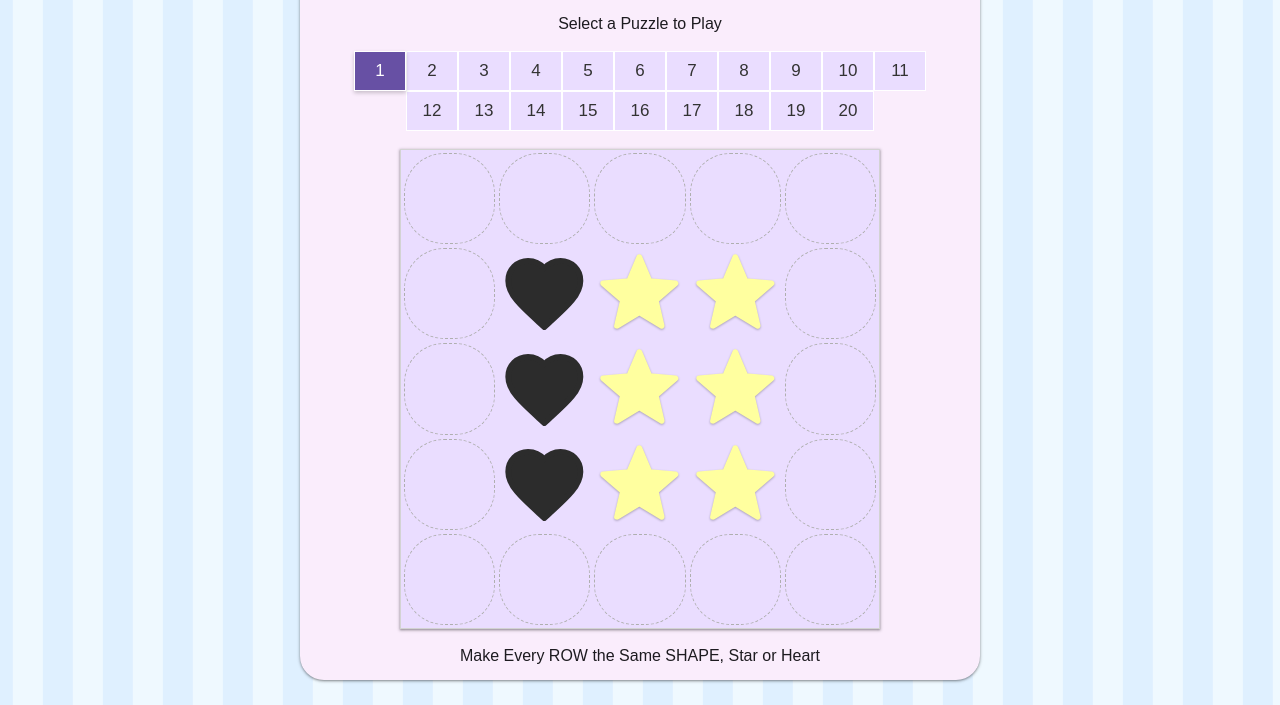
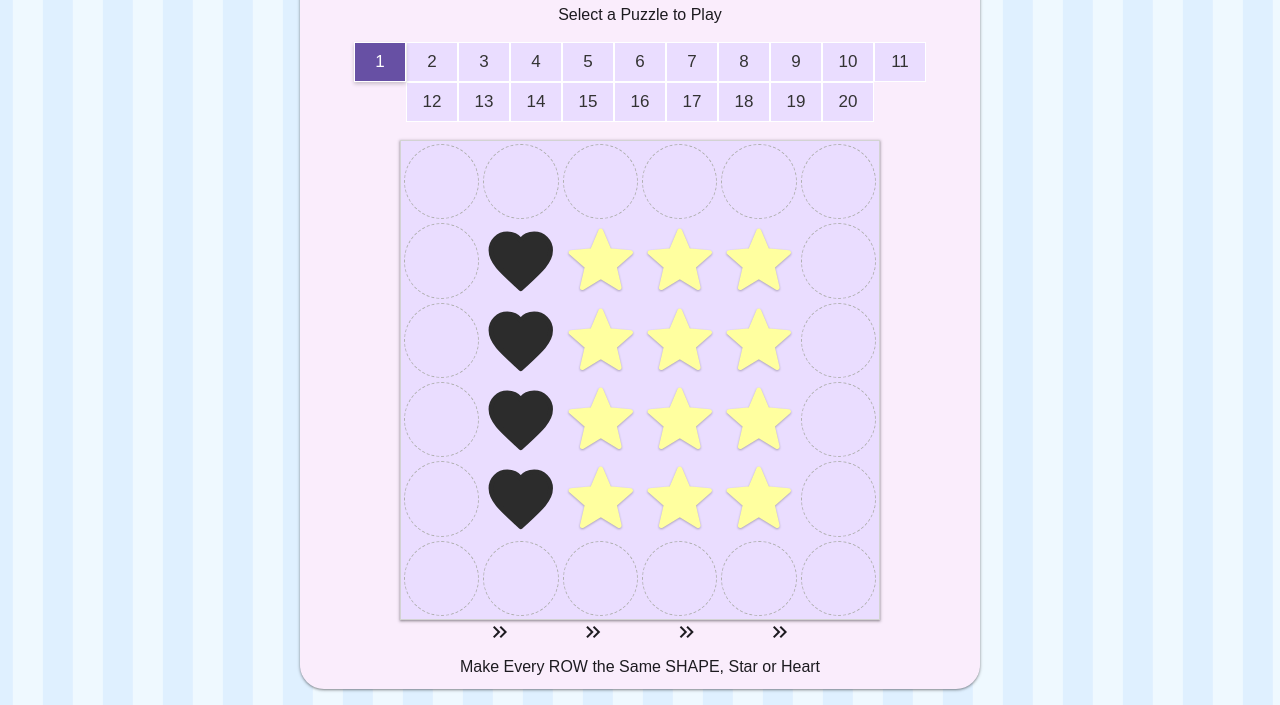
Before and after one commit to arte2026/Flipado, a plain HTML site: page puzzle3-1.html in a window 1280 px wide. Shown: the part 95-800 px from the top of the page. Drawn offline with nearby package versions, Linux system fonts and the light colour scheme; a web font is replaced by a local one.

Commit message:
Add files via upload

```diff
--- a/puzzle3-1.html
+++ b/puzzle3-1.html
@@ -28,7 +28,27 @@
 
         <div id="grid" class="grid"></div>
 
+         <div style="width: 100%; height: 20px;  display: flex;">
 
+            <div class="colarrow"></div>
+
+ <div class="colarrow"><span class="material-symbols-outlined">
+keyboard_double_arrow_right
+</span></div>
+
+         <div class="colarrow"><span class="material-symbols-outlined">
+keyboard_double_arrow_right
+</span></div>
+     <div class="colarrow"><span class="material-symbols-outlined">
+keyboard_double_arrow_right
+</span></div>
+     <div class="colarrow"><span class="material-symbols-outlined">
+keyboard_double_arrow_right
+</span></div>
+
+    <div class="colarrow"></div>
+
+     </div>
     </main>
     <div id="modal" class="modal">
             <h1 id="modal-text"></h1>
@@ -46,17 +66,19 @@
         // Level 1: Sample 1: 3x3
         {
             layout: [
-                "Hss",
-                "Hss",
-                "Hss"
+                "Hsss",
+                "Hsss",
+                "Hsss",
+                "Hsss"
             ],
         },
         // Level 2: Sample 2: 3x3
         {
             layout: [
-                "sss",
-                "sHs",
-                "HHs"
+                "sHss",
+                "sHss",
+                "HHss",
+                "HHss"
             ],
         },
         // Level 3: Sample 3: 4x4
```
Also changed, not shown: puzzle1-1.html (+1 -1 lines), puzzle3-2.html (+22 -0 lines).
